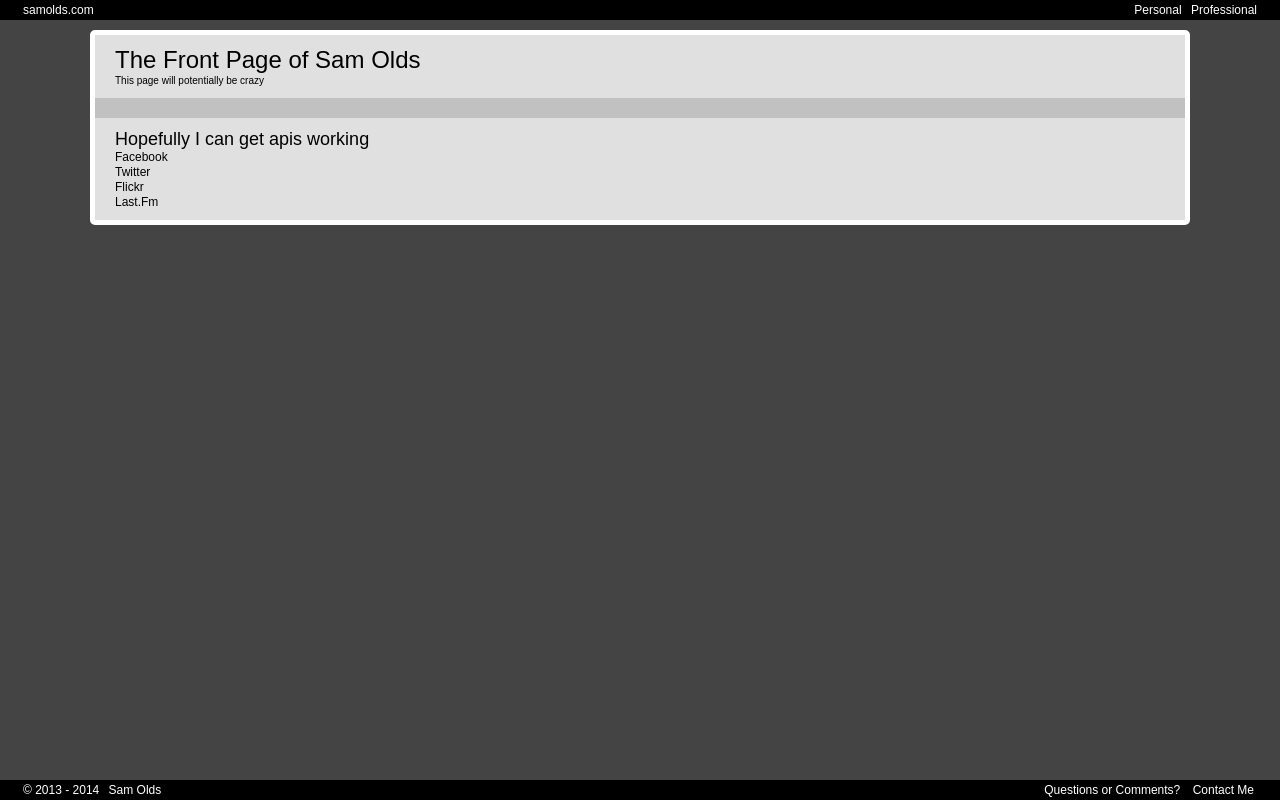
After one commit to samolds/samster, a Django app: template sam/templates/front_page.html in a window 1280 px wide. The commit adds this page. Run offline with Django 3.2, Linux system fonts and the light colour scheme; the template is opened without the code that fills it, so the values that code supplies are empty.

Commit message:
added the basics for a front page of sam page

```diff
--- a/sam/templates/about.html
+++ b/sam/templates/about.html
@@ -2,6 +2,7 @@
 
 {% block content %}
 <div class="content">
+<!--
 <h1>About</h1>
 
 <p>
@@ -21,6 +22,7 @@ Anyway, I'm just brainstorming here on what to include in the "About" page:
 I feel like a lot of the site is going to be redundant.
 Did I divide it up too much?
 </p>
+-->
 
 
 {% if post %}
--- /dev/null
+++ b/sam/templates/front_page.html
@@ -0,0 +1,22 @@
+{% extends 'base.html' %}
+
+{% block content %}
+<div class="content">
+<h1>The Front Page of Sam Olds</h1>
+<small>This page will potentially be crazy</small>
+</div>
+
+<div class="content inbetween"></div>
+
+<div class="content">
+<h2>Hopefully I can get apis working</h2>
+
+<ul>
+<li>Facebook</li>
+<li>Twitter</li>
+<li>Flickr</li>
+<li>Last.Fm</li>
+</ul>
+</div>
+
+{% endblock %}
--- a/sam/templates/home.html
+++ b/sam/templates/home.html
@@ -2,11 +2,13 @@
 
 {% block content %}
 <div class="content">
+<!--
 <h1>Welcome to samolds.com!</h1>
 <p>A quick little blurb about me with link to about me?</p>
 <p>Put one of my favorite flickr photos here</p>
 <p>Include one of my favorite quotes picked at random</p>
 <p>Include my most recent blog post</p>
+-->
 
 {% if home_post %}
   <h1>{{ home_post.title }}</h1>
@@ -25,8 +27,6 @@
   {% endif %}
 {% endif %}
 </div>
-
-<div class="content inbetween"></div>
 
 {% if quote %}
   <div class="content">
--- a/sam/templates/nav_bar.html
+++ b/sam/templates/nav_bar.html
@@ -4,6 +4,7 @@
       <ul>
         <li><a href="{% url sam.views.blog.blog %}">Blog</a></li>
         <li><a href="{% url sam.views.quote.quote %}">Favorite Quotes</a></li>
+        <li><a href="{% url sam.views.front_page.front_page %}">The Front Page</a></li>
         <li><a href="{% url sam.views.education.education %}">Education</a></li>
         <li><a href="/blog/filter/project">Projects</a><!--
           {% if False %}
--- a/sam/urls.py
+++ b/sam/urls.py
@@ -12,9 +12,9 @@ urlpatterns = patterns('sam.views',
     url(r'^blog/all$', 'blog.all_posts'),
     url(r'^blog/post(?:/(?P<post_id>\d+))?$', 'blog.post'),
     url(r'^blog/filter(?:/(?P<tag>\w+))?$', 'blog.filter'),
+    url(r'^front_page$', 'front_page.front_page'),
     url(r'^favorite_quotes$', 'quote.quote'),
     #url(r'^art$', 'art.art'),
-    #url(r'^projects$', 'projects.projects'),
 
     #url(r'buildings?$', 'buildings.buildings'),
     #url(r'search/$', 'search.SearchView'),
```
